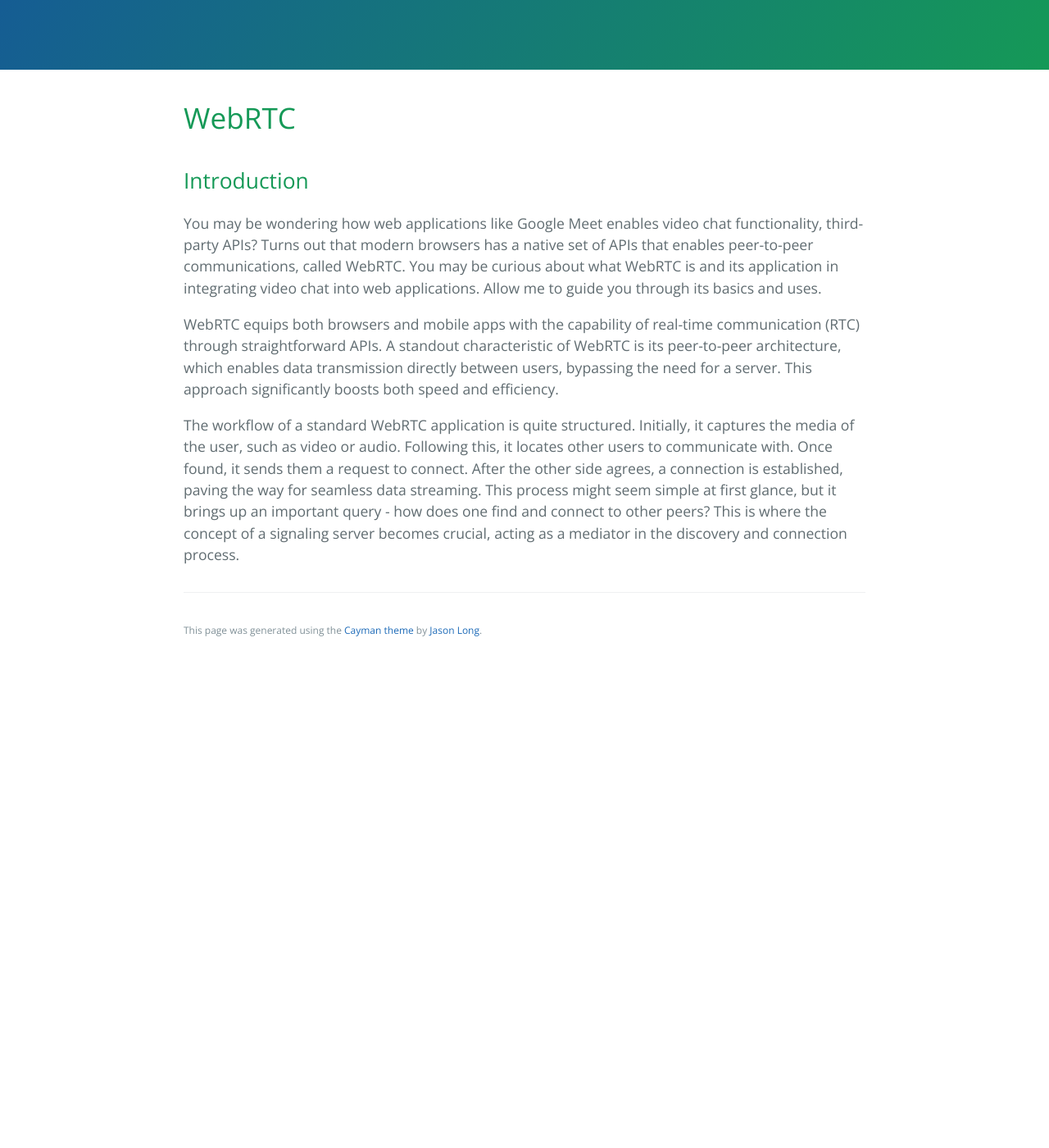
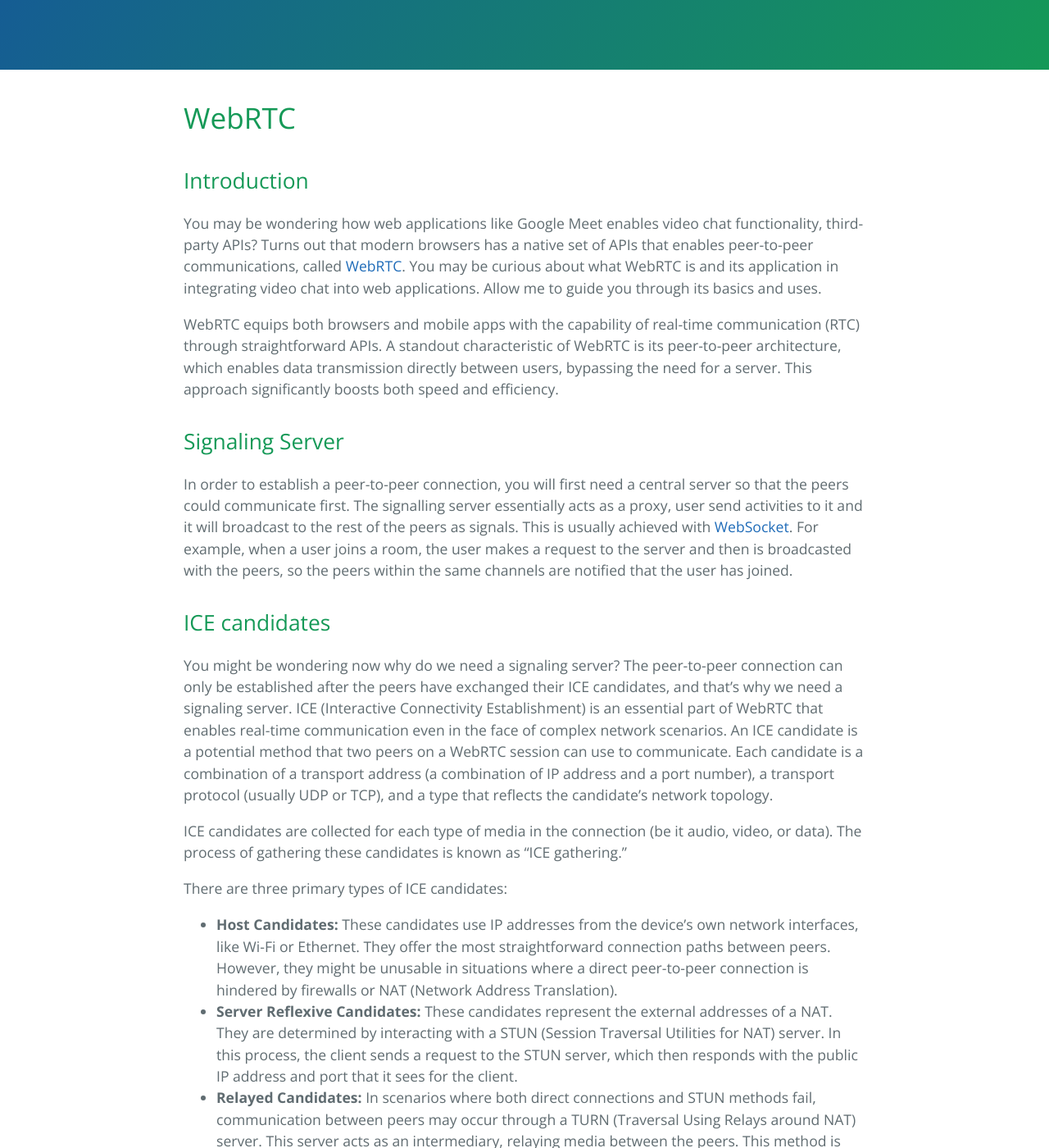
Before and after one commit to learning-software-engineering/learning-software-engineering.github.io, a Jekyll site: the page built from Topics/Tech_Stacks/WebRTC.md, in a window 1280 px wide and 1400 px high, scrolled down 221 px. Shown: the whole window at 82% size. Built offline with Jekyll 4.4.1, drawn with Linux system fonts in a browser that asks for light colours; our own code applies the rules of GitHub Pages for plain Markdown files; before the commit the page ends 1032 px from its top, so only the background shows below that; some of the changed text lies outside the part shown.

Commit message:
Update WebRTC.md
Added description for signalling server and ICE candidates

```diff
--- a/Topics/Tech_Stacks/WebRTC.md
+++ b/Topics/Tech_Stacks/WebRTC.md
@@ -2,8 +2,34 @@
 
 ## Introduction
 
-You may be wondering how web applications like Google Meet enables video chat functionality, third-party APIs? Turns out that modern browsers has a native set of APIs that enables peer-to-peer communications, called WebRTC. You may be curious about what WebRTC is and its application in integrating video chat into web applications. Allow me to guide you through its basics and uses.
+You may be wondering how web applications like Google Meet enables video chat functionality, third-party APIs? Turns out that modern browsers has a native set of APIs that enables peer-to-peer communications, called [WebRTC](https://webrtc.org). You may be curious about what WebRTC is and its application in integrating video chat into web applications. Allow me to guide you through its basics and uses.
 
 WebRTC equips both browsers and mobile apps with the capability of real-time communication (RTC) through straightforward APIs. A standout characteristic of WebRTC is its peer-to-peer architecture, which enables data transmission directly between users, bypassing the need for a server. This approach significantly boosts both speed and efficiency.
 
-The workflow of a standard WebRTC application is quite structured. Initially, it captures the media of the user, such as video or audio. Following this, it locates other users to communicate with. Once found, it sends them a request to connect. After the other side agrees, a connection is established, paving the way for seamless data streaming. This process might seem simple at first glance, but it brings up an important query - how does one find and connect to other peers? This is where the concept of a signaling server becomes crucial, acting as a mediator in the discovery and connection process.
+
+## Signaling Server
+
+In order to establish a peer-to-peer connection, you will first need a central server so that the peers could communicate first. The signalling server essentially acts as a proxy, user send activities to it and it will broadcast to the rest of the peers as signals. This is usually achieved with [WebSocket](https://www.geeksforgeeks.org/what-is-web-socket-and-how-it-is-different-from-the-http/). For example, when a user joins a room, the user makes a request to the server and then is broadcasted with the peers, so the peers within the same channels are notified that the user has joined.
+
+## ICE candidates
+
+You might be wondering now why do we need a signaling server? The peer-to-peer connection can only be established after the peers have exchanged their ICE candidates, and that's why we need a signaling server. ICE (Interactive Connectivity Establishment) is an essential part of WebRTC that enables real-time communication even in the face of complex network scenarios. An ICE candidate is a potential method that two peers on a WebRTC session can use to communicate. Each candidate is a combination of a transport address (a combination of IP address and a port number), a transport protocol (usually UDP or TCP), and a type that reflects the candidate's network topology.
+
+ICE candidates are collected for each type of media in the connection (be it audio, video, or data). The process of gathering these candidates is known as "ICE gathering."
+
+There are three primary types of ICE candidates:
+
+ * **Host Candidates:** These candidates use IP addresses from the device’s own network interfaces, like Wi-Fi or Ethernet. They offer the most straightforward connection paths between peers. However, they might be unusable in situations where a direct peer-to-peer connection is hindered by firewalls or NAT (Network Address Translation).
+ * **Server Reflexive Candidates:** These candidates represent the external addresses of a NAT. They are determined by interacting with a STUN (Session Traversal Utilities for NAT) server. In this process, the client sends a request to the STUN server, which then responds with the public IP address and port that it sees for the client.
+ * **Relayed Candidates:** In scenarios where both direct connections and STUN methods fail, communication between peers may occur through a TURN (Traversal Using Relays around NAT) server. This server acts as an intermediary, relaying media between the peers. This method is more resource-demanding and is generally considered a fallback option.
+
+Once a peer gathers an ICE candidate, it sends a message over the signaling channel to the other peer. This message includes the candidate's transport address, protocol, and type. The receiving peer adds the candidate to its RTCPeerConnection by calling the addIceCandidate() method. The process continues until all candidates have been gathered and sent to the other peer.
+
+## STUN and TURN servers
+
+STUN and TURN servers play a crucial role in ICE:
+
+* **STUN Servers:** A STUN server is used to discover the public IP/port, which is necessary to generate server reflexive candidates. It's also used in connectivity checks to punch holes in firewalls and NATs.
+* **TURN Servers:** A TURN server is used when direct connection and STUN are unsuccessful, usually due to network restrictions. It acts as a relay, forwarding media between peers. Relayed candidates are the least preferred due to their high usage of bandwidth and processing power.
+
+Why you need a TURN server? Sometimes, you will need a server in between to bypass restrictions such as firewalls. This is common if a user is on Cellular as opposed to Wi-Fi where Cellular has more restrictions. Thus the connection has to be established through a TURN server as it usually runs on port 80 or 443 to bypass the restrictions. There are several solutions on the internet, but they all come with a cost. There is a way around this is to host your own TURN server with [coturn](https://github.com/coturn/coturn).
```
